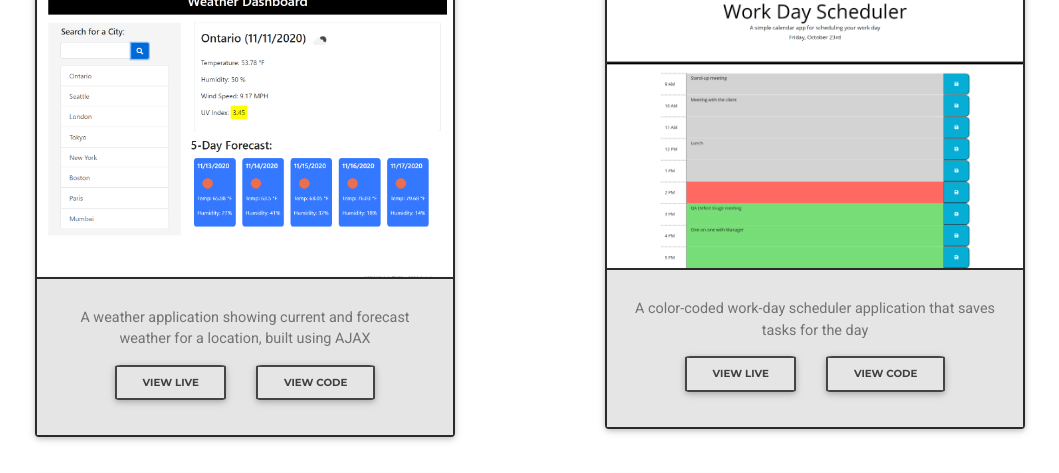
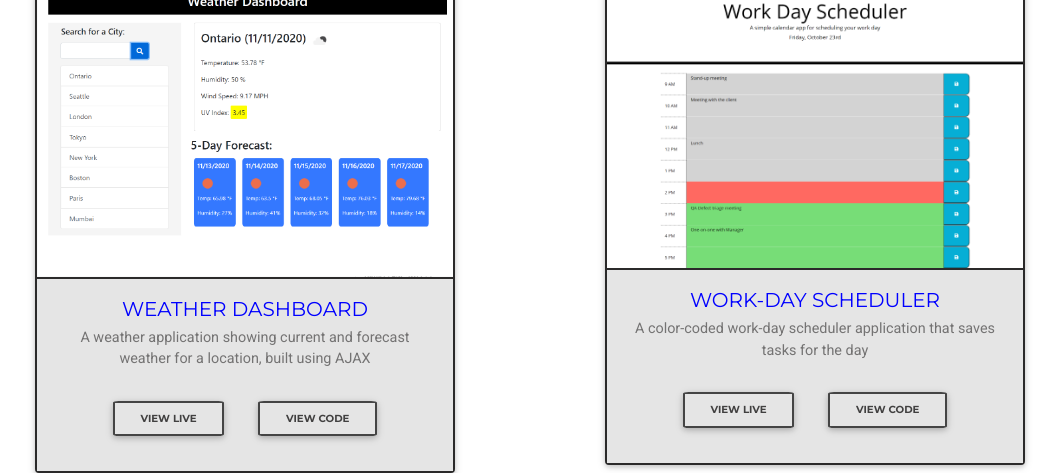
Before and after one commit to JesalDM/portfolio, a plain HTML site: page index.html in a window 1280 px wide. Shown: the part 921-1394 px from the top of the page, without its empty margins (70-1129 px from the left). Drawn offline with nearby package versions, Linux system fonts and the light colour scheme.

Commit message:
Corrected the code on the portfolio page to display the portfolio item titles

```diff
--- a/assets/script.js
+++ b/assets/script.js
@@ -42,7 +42,18 @@ $(document).ready(function() {
     //this function generates each portfolio item in the portfolio section
     function generateProjectItem(item){
         // creates a template
-        const projImage = `<div class="portfolio-item animated zoomIn"><div class="card text-center" style="width: 420px;"><a href="${item.gifLink}" target="_blank"><img src="${item.source}" class="img-fluid" alt="${item.altText}"</a><div class="card-body"><h5 class="${item.projectTitle}"></h5><p class="card-text">${item.projectBody}</p><a href="${item.liveLink}" target="_blank" class="btn btn-custom portfolio-btn btn-sm">View Live</a><a href="${item.codeLink}" target="_blank" class="btn btn-custom portfolio-btn btn-sm">View Code</a></div></div></div>`
+        const projImage =
+        `<div class="portfolio-item animated zoomIn">
+            <div class="card text-center" style="width: 420px;">
+                <a href="${item.gifLink}" target="_blank"><img src="${item.source}" class="img-fluid" alt="${item.altText}"></a>
+                <div class="card-body">
+                    <h5>${item.projectTitle}</h5>
+                    <p class="card-text">${item.projectBody}</p>
+                    <a href="${item.liveLink}" target="_blank" class="btn btn-custom portfolio-btn btn-sm">View Live</a>
+                    <a href="${item.codeLink}" target="_blank" class="btn btn-custom portfolio-btn btn-sm">View Code</a>
+                </div>
+            </div>
+        </div>`
         // creates a div for every portfolio item
         const outerDiv = document.createElement("div");
         // adds a class to the div
--- a/assets/style.css
+++ b/assets/style.css
@@ -23,6 +23,7 @@ h5 {
 	text-transform: uppercase;
 	font-weight: 500;
 	line-height: 20px;
+	color: blue;
 }
 
 p {
```
